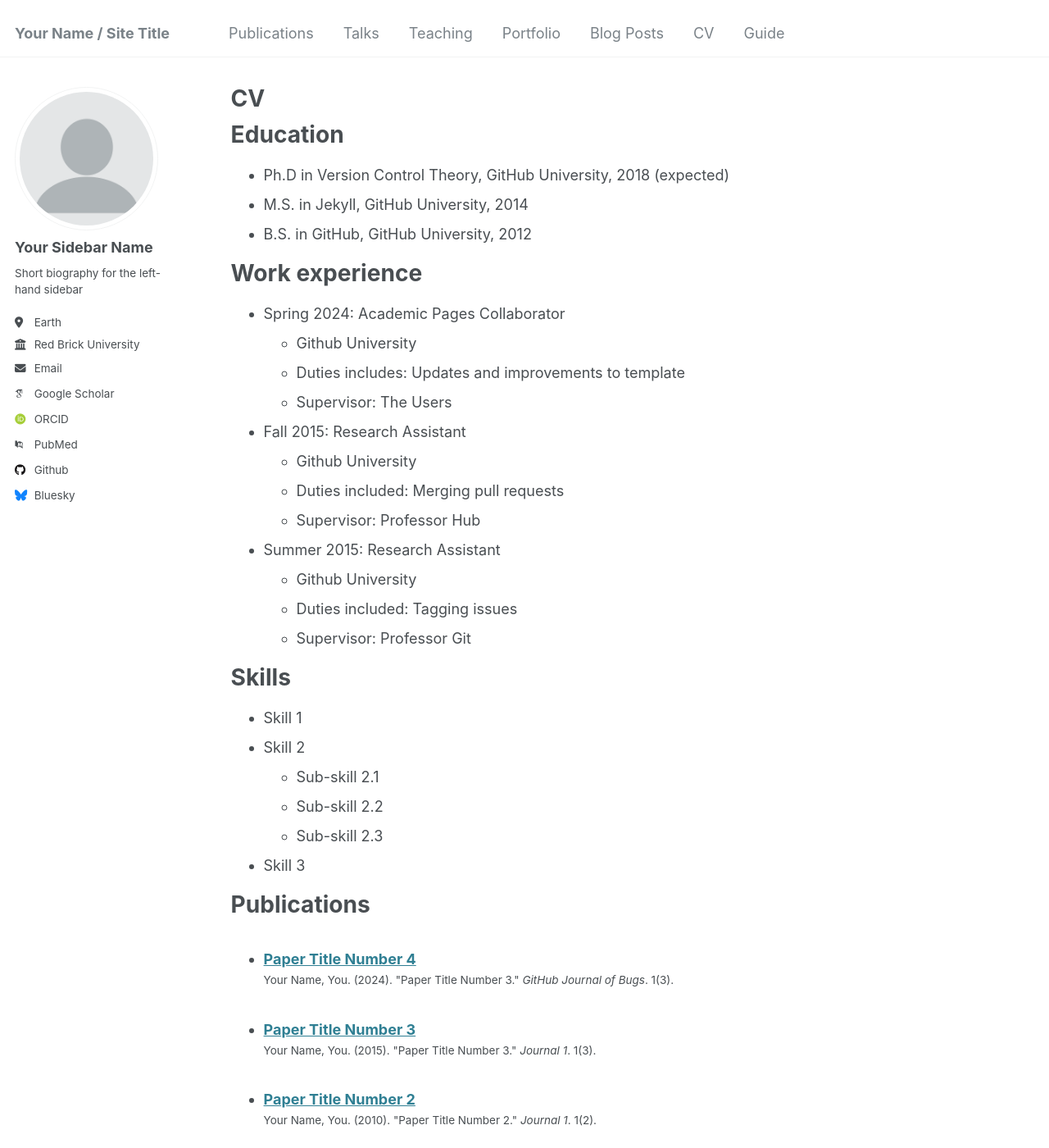
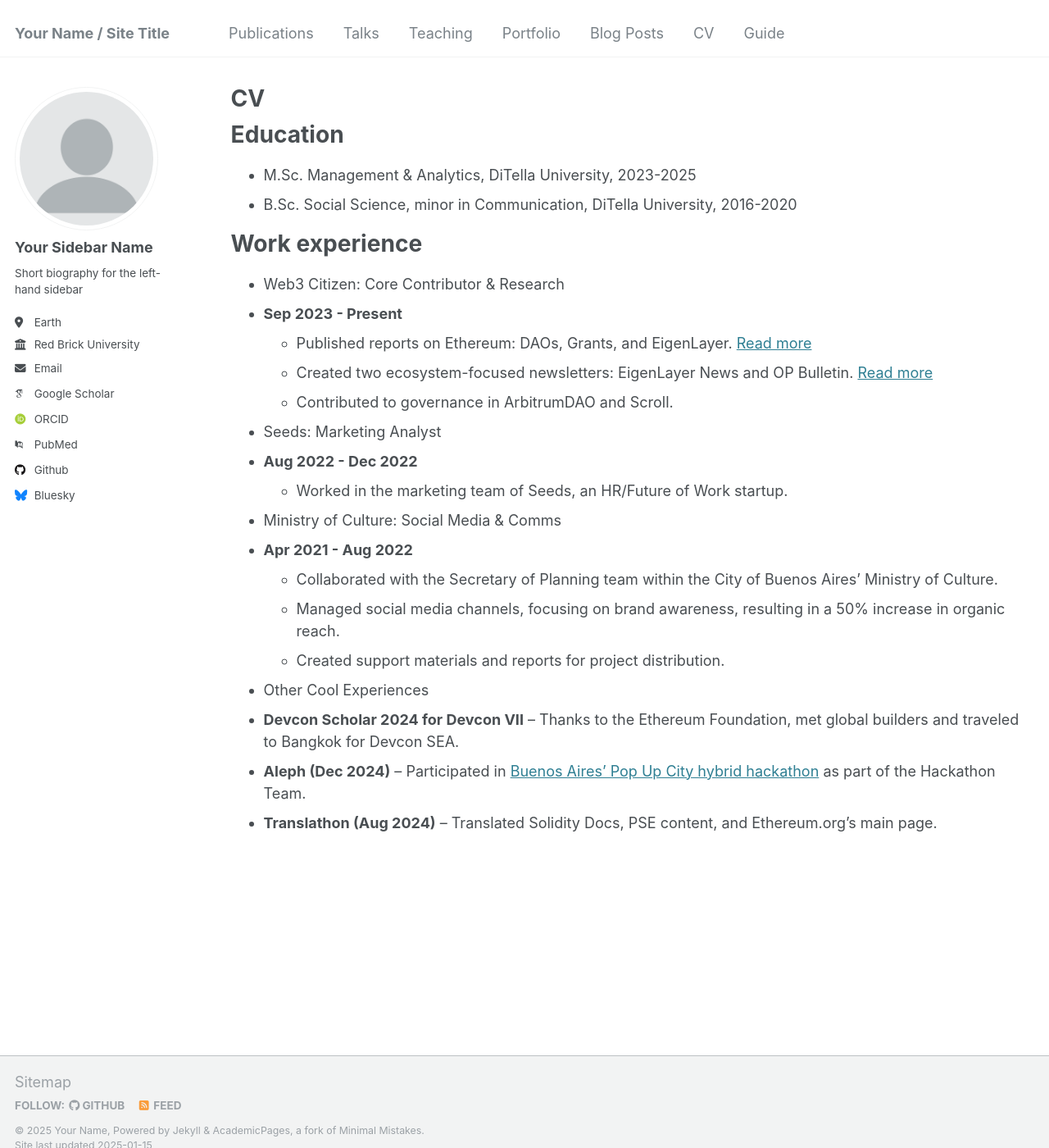
Before and after one commit to eugeniatel/eugeniatel.github.io, a Jekyll site: the page built from _pages/cv.md, in a window 1280 px wide and 1400 px high. Shown: the whole window at 82% size. Built offline with Jekyll 4.4.1, drawn with Linux system fonts in a browser that asks for light colours; some web fonts are replaced; some of the changed text lies outside the part shown.

Commit message:
Update cv.md

```diff
--- a/_pages/cv.md
+++ b/_pages/cv.md
@@ -11,54 +11,28 @@ redirect_from:
 
 Education
 ======
-* Ph.D in Version Control Theory, GitHub University, 2018 (expected)
-* M.S. in Jekyll, GitHub University, 2014
-* B.S. in GitHub, GitHub University, 2012
+* M.Sc. Management & Analytics, DiTella University, 2023-2025
+* B.Sc. Social Science, minor in Communication, DiTella University, 2016-2020
 
 Work experience
 ======
-* Spring 2024: Academic Pages Collaborator
-  * Github University
-  * Duties includes: Updates and improvements to template
-  * Supervisor: The Users
+* Web3 Citizen: Core Contributor & Research
+* **Sep 2023 - Present**
+  * Published reports on Ethereum: DAOs, Grants, and EigenLayer. [Read more](https://www.web3citizen.xyz/research)
+  * Created two ecosystem-focused newsletters: EigenLayer News and OP Bulletin. [Read more](https://paragraph.xyz/@web3citizenxyz)
+  * Contributed to governance in ArbitrumDAO and Scroll.
 
-* Fall 2015: Research Assistant
-  * Github University
-  * Duties included: Merging pull requests
-  * Supervisor: Professor Hub
+* Seeds: Marketing Analyst
+* **Aug 2022 - Dec 2022**
+  * Worked in the marketing team of Seeds, an HR/Future of Work startup.
 
-* Summer 2015: Research Assistant
-  * Github University
-  * Duties included: Tagging issues
-  * Supervisor: Professor Git
+* Ministry of Culture: Social Media & Comms
+* **Apr 2021 - Aug 2022**
+  * Collaborated with the Secretary of Planning team within the City of Buenos Aires' Ministry of Culture.
+  * Managed social media channels, focusing on brand awareness, resulting in a 50% increase in organic reach.
+  * Created support materials and reports for project distribution.
 
-Skills
-======
-* Skill 1
-* Skill 2
-  * Sub-skill 2.1
-  * Sub-skill 2.2
-  * Sub-skill 2.3
-* Skill 3
-
-Publications
-======
-  <ul>{% for post in site.publications reversed %}
-    {% include archive-single-cv.html %}
-  {% endfor %}</ul>
-
-Talks
-======
-  <ul>{% for post in site.talks reversed %}
-    {% include archive-single-talk-cv.html  %}
-  {% endfor %}</ul>
-
-Teaching
-======
-  <ul>{% for post in site.teaching reversed %}
-    {% include archive-single-cv.html %}
-  {% endfor %}</ul>
-
-Service and leadership
-======
-* Currently signed in to 43 different slack teams
+* Other Cool Experiences
+* **Devcon Scholar 2024 for Devcon VII** – Thanks to the Ethereum Foundation, met global builders and traveled to Bangkok for Devcon SEA.
+* **Aleph (Dec 2024)** – Participated in [Buenos Aires’ Pop Up City hybrid hackathon](https://aleph.crecimiento.build/hackathon) as part of the Hackathon Team.
+* **Translathon (Aug 2024)** – Translated Solidity Docs, PSE content, and Ethereum.org's main page.
```
